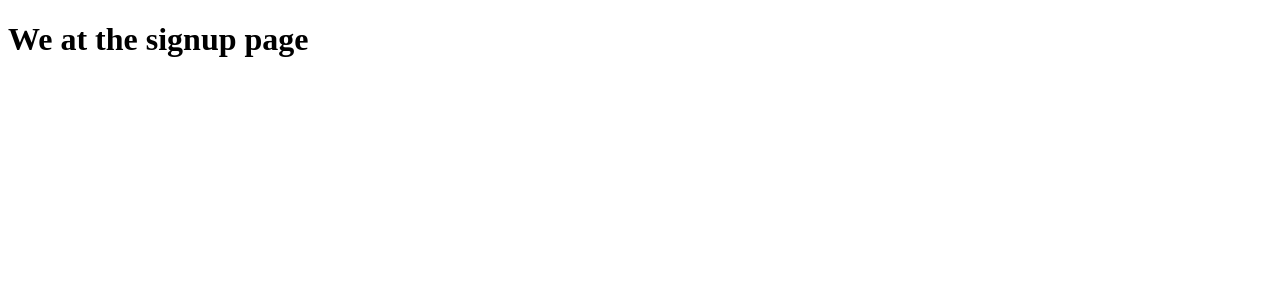
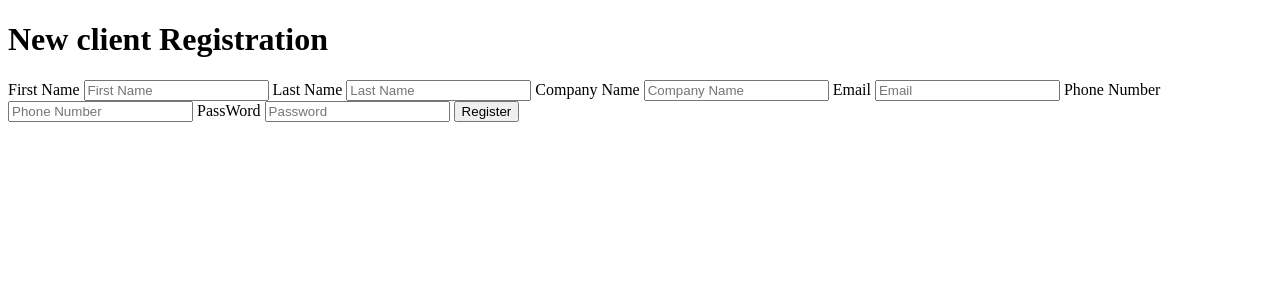
Before and after one commit to Mike1938/IT-Ticketing-System, a PHP site: page /account/clientSignup.php in a window 1280 px wide. Shown: the top 300 px of the page. Run offline with PHP 8.4, Linux system fonts and the light colour scheme; a stand-in replaces the project's code that opens the database connection.

Commit message:
Created the forms for client sign up and worked on the simple validation and insert to the database

```diff
--- a/account/clientSignup.php
+++ b/account/clientSignup.php
@@ -7,6 +7,23 @@
         <title>Client Signup</title>
     </head>
     <body>
-    <h1>We at the signup page</h1>
+        <h1>New client Registration</h1>
+        <section>
+            <form action="../includes/signupFuncs.php" method="POST">
+                <label for="fName">First Name</label>
+                <input class="styleInput" id="fName" name="fName" type="text" placeholder="First Name">
+                <label for="lName">Last Name</label>
+                <input class="styleInput" id="lName" name="lName" type="text" placeholder="Last Name">
+                <label for="compName">Company Name</label>
+                <input class="styleInput" id="compName" name="compName" type="text" placeholder="Company Name">
+                <label for="email">Email</label>
+                <input class="styleInput" id="email" name="email" type="email" placeholder="Email">
+                <label for="phone">Phone Number</label>
+                <input class="styleInput" id="phone" name="phone" type="text" placeholder="Phone Number">
+                <label for="pwd">PassWord</label>
+                <input class="styleInput" id="pwd" name="pwd" type="password" placeholder="Password">
+                <button name="clientSign">Register</button>
+            </form>
+        </section>
     </body>
 </html>
```
Also changed, not shown: includes/signupFuncs.php (+60 -1 lines). Lines whose indentation alone changed are shown as unchanged.
